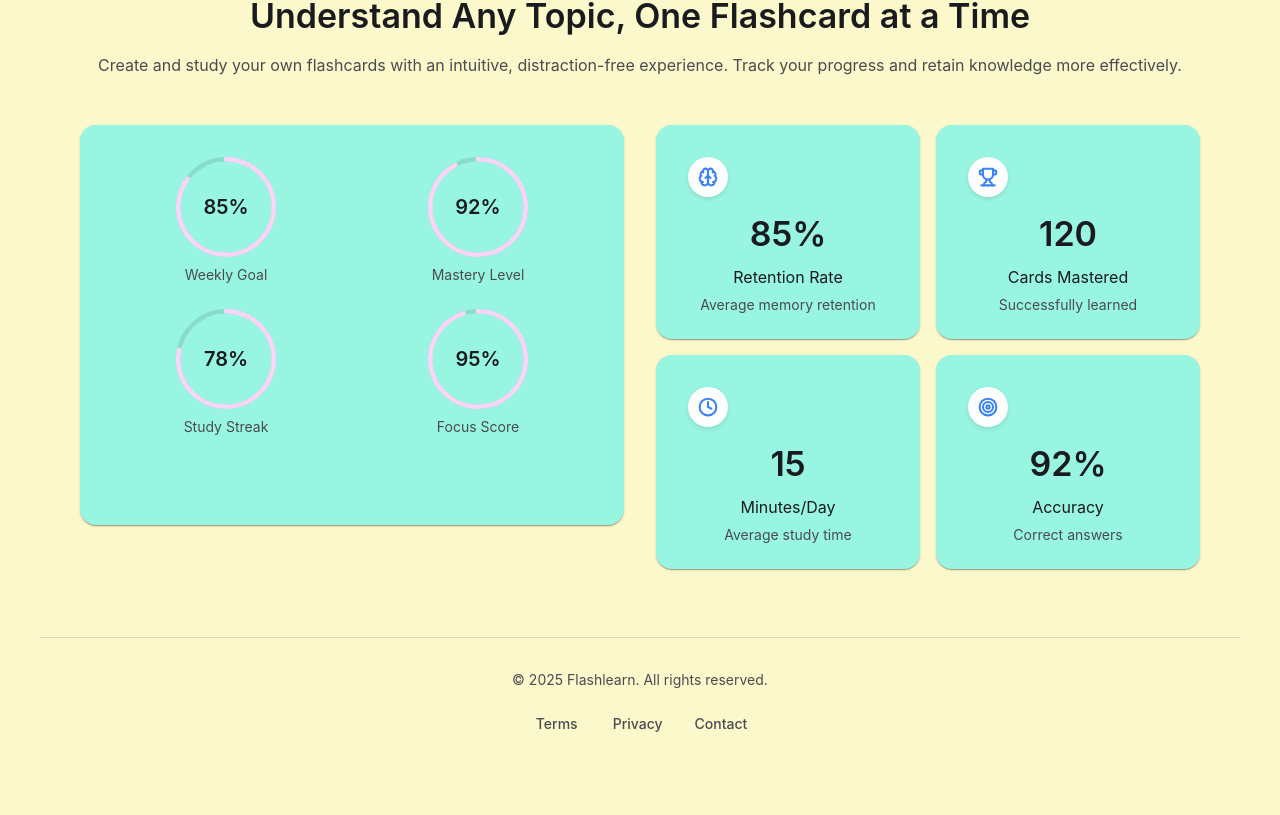
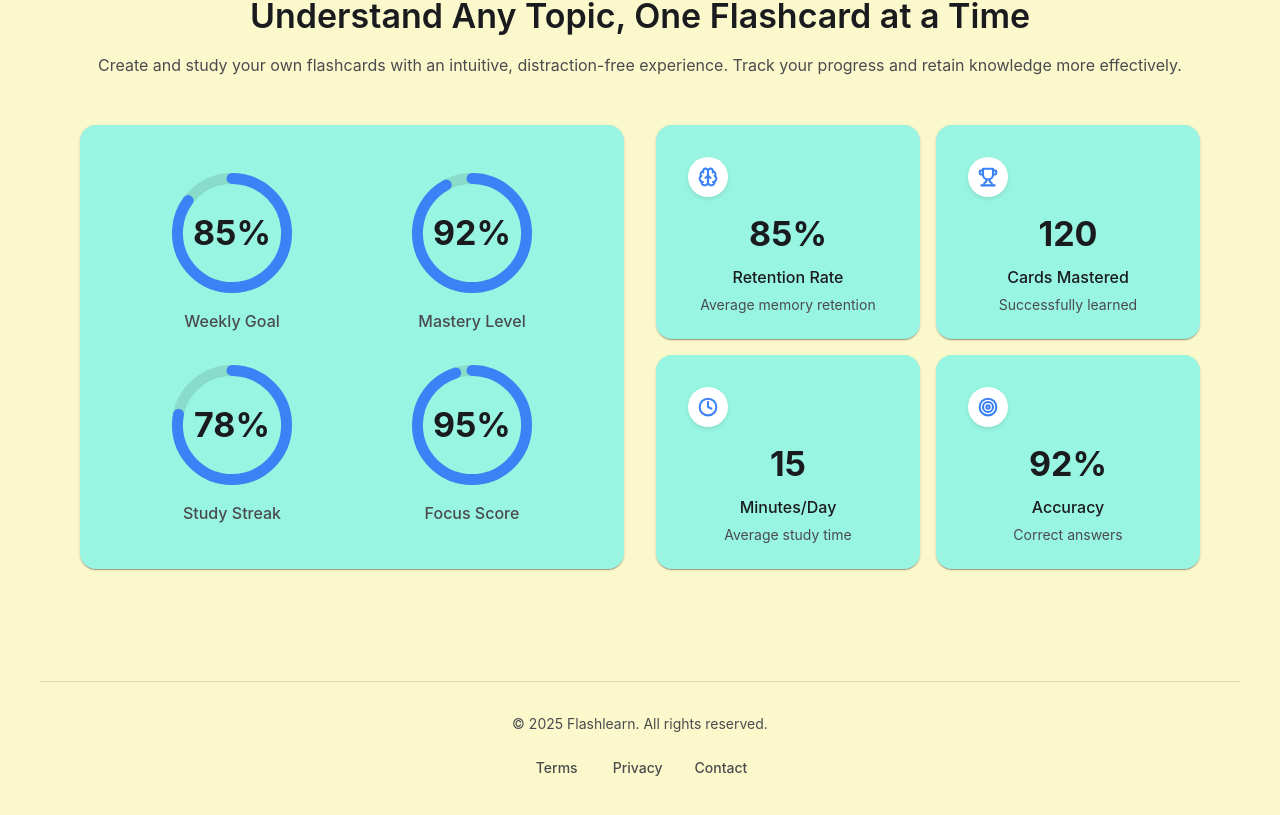
Before and after one commit to kabakadev/flashcard-prototype, a React (Vite) app: page / in a window 1280 px wide. Shown: the part 1297-2112 px from the top of the page. Before the commit the page ends 2072 px from the top, so only its background shows below. Built offline with nearby package versions, Linux system fonts and the light colour scheme.

Commit message:
changing the individual color lines in icons and reducing the thickness line in progress

```diff
--- a/src/components/CircularProgress.jsx
+++ b/src/components/CircularProgress.jsx
@@ -4,16 +4,24 @@ import { motion } from "framer-motion"
 import PropTypes from "prop-types"
 import { Box, CircularProgress as MUICircularProgress, Typography } from "@mui/material"
 
-export function CircularProgress({ percentage, label, size = 100 }) {
+export function CircularProgress({ percentage, label, size = 120 }) {
   return (
-    <Box sx={{ position: "relative", display: "inline-flex", flexDirection: "column", alignItems: "center" }}>
-      <Box sx={{ position: "relative", display: "inline-flex" }}>
+    <Box
+      sx={{
+        position: "relative",
+        display: "inline-flex",
+        flexDirection: "column",
+        alignItems: "center",
+        width: "100%",
+      }}
+    >
+      <Box sx={{ position: "relative", display: "inline-flex", width: size, height: size }}>
         {/* Background circle */}
         <MUICircularProgress
           variant="determinate"
           value={100}
           size={size}
-          thickness={2}
+          thickness={4}
           sx={{
             color: (theme) => (theme.palette.mode === "dark" ? "rgba(255,255,255,0.1)" : "rgba(0,0,0,0.1)"),
           }}
@@ -23,11 +31,11 @@ export function CircularProgress({ percentage, label, size = 100 }) {
           variant="determinate"
           value={percentage}
           size={size}
-          thickness={2}
+          thickness={4}
           sx={{
             position: "absolute",
             left: 0,
-            color: (theme) => (theme.palette.mode === "dark" ? "#3b82f6" : "#ffd4f7"),
+            color: "#3b82f6",
             circle: {
               strokeLinecap: "round",
             },
@@ -47,20 +55,31 @@ export function CircularProgress({ percentage, label, size = 100 }) {
           }}
         >
           <motion.div initial={{ opacity: 0 }} animate={{ opacity: 1 }} transition={{ delay: 0.5 }}>
-            <Typography variant="h6" component="div" sx={{ color: (theme) => theme.palette.text.primary }}>
+            <Typography
+              variant="h4"
+              component="div"
+              sx={{
+                color: "text.primary",
+                fontWeight: "bold",
+              }}
+            >
               {percentage}%
             </Typography>
           </motion.div>
         </Box>
       </Box>
       {/* Label */}
-      <motion.div initial={{ opacity: 0, y: 5 }} animate={{ opacity: 1, y: 0 }} transition={{ delay: 0.7 }}>
+      <motion.div
+        initial={{ opacity: 0, y: 5 }}
+        animate={{ opacity: 1, y: 0 }}
+        transition={{ delay: 0.7 }}
+        style={{ width: "100%", textAlign: "center", marginTop: "16px" }}
+      >
         <Typography
-          variant="body2"
+          variant="body1"
           sx={{
-            mt: 1,
-            color: (theme) => theme.palette.text.secondary,
-            textAlign: "center",
+            color: "text.secondary",
+            fontWeight: "medium",
           }}
         >
           {label}
--- a/src/components/ProgressStats.jsx
+++ b/src/components/ProgressStats.jsx
@@ -54,10 +54,11 @@ export default function ProgressStats() {
       </motion.div>
 
       <div className="grid grid-cols-1 md:grid-cols-2 gap-8">
+        {/* Circular Progress Card */}
         <motion.div initial={{ opacity: 0, x: -20 }} whileInView={{ opacity: 1, x: 0 }} transition={{ duration: 0.5 }}>
           <Card
             sx={{
-              height: "400px",
+              height: "100%",
               bgcolor: "background.paper",
               transition: "all 0.3s ease",
               "&:hover": {
@@ -68,26 +69,28 @@ export default function ProgressStats() {
               },
             }}
           >
-            <CardContent sx={{ p: 4 }}>
-              <div className="grid grid-cols-2 gap-6 h-full items-center">
+            <CardContent sx={{ p: 6 }}>
+              <div className="grid grid-cols-2 gap-8 h-full items-center">
                 {[
                   { value: 85, label: "Weekly Goal" },
                   { value: 92, label: "Mastery Level" },
                   { value: 78, label: "Study Streak" },
                   { value: 95, label: "Focus Score" },
                 ].map((item, i) => (
-                  <CircularProgress key={i} percentage={item.value} label={item.label} size={100} />
+                  <CircularProgress key={i} percentage={item.value} label={item.label} />
                 ))}
               </div>
             </CardContent>
           </Card>
         </motion.div>
 
+        {/* Stats Cards */}
         <motion.div
           initial={{ opacity: 0, x: 20 }}
           whileInView={{ opacity: 1, x: 0 }}
           transition={{ duration: 0.5 }}
-          className="grid grid-cols-2 gap-4 h-[400px]"
+          className="grid grid-cols-2 gap-4"
+          style={{ height: "100%" }}
         >
           {stats.map((stat, index) => (
             <motion.div
@@ -95,6 +98,7 @@ export default function ProgressStats() {
               initial={{ opacity: 0, y: 20 }}
               whileInView={{ opacity: 1, y: 0 }}
               transition={{ duration: 0.5, delay: index * 0.1 }}
+              style={{ height: "100%" }}
             >
               <Card
                 sx={{
@@ -139,11 +143,11 @@ export default function ProgressStats() {
                     whileInView={{ opacity: 1 }}
                     transition={{ duration: 0.5, delay: 0.2 + index * 0.1 }}
                   >
-                    <Typography variant="h4" sx={{ color: "text.primary", mb: 1 }}>
+                    <Typography variant="h4" sx={{ color: "text.primary", mb: 1, fontWeight: "bold" }}>
                       {stat.value}
                       {stat.label.includes("Rate") || stat.label.includes("Accuracy") ? "%" : ""}
                     </Typography>
-                    <Typography variant="subtitle1" sx={{ color: "text.primary", mb: 0.5 }}>
+                    <Typography variant="subtitle1" sx={{ color: "text.primary", mb: 0.5, fontWeight: "medium" }}>
                       {stat.label}
                     </Typography>
                     <Typography variant="body2" sx={{ color: "text.secondary" }}>
```
